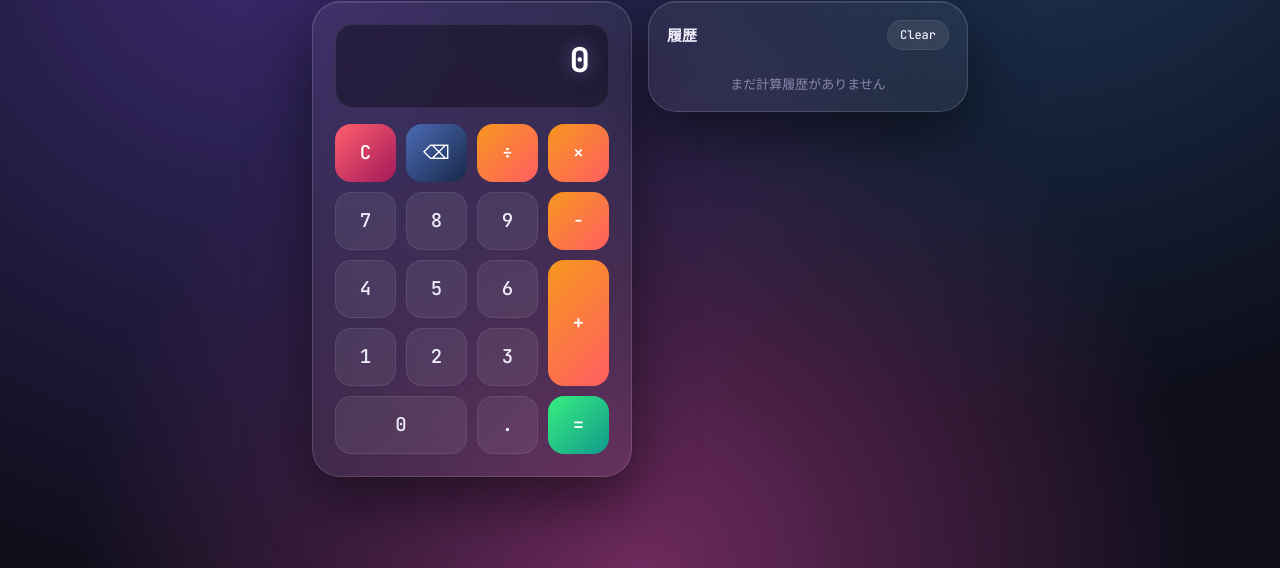
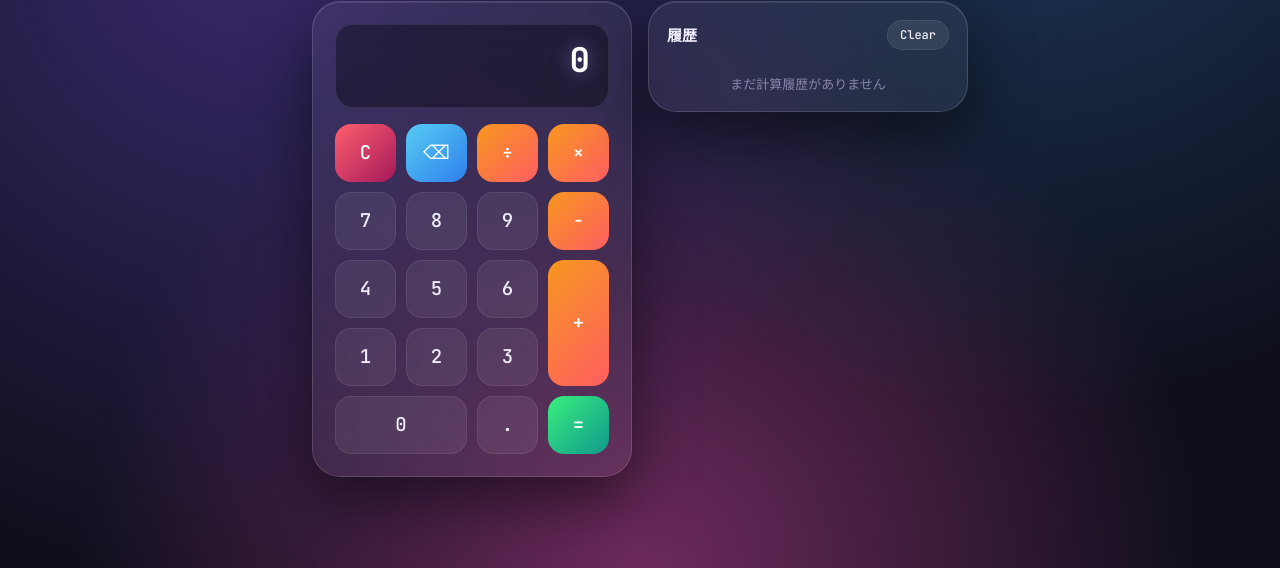
Before and after one commit to TOUGHlllGUMI/python-calculator-practice, a plain HTML site: page index.html in a window 1280 px wide. Shown: the part 232-800 px from the top of the page. Drawn offline with Linux system fonts and the light colour scheme.

Commit message:
Use a brighter blue for the backspace button

```diff
--- a/index.html
+++ b/index.html
@@ -110,7 +110,7 @@
   }
 
   button.backspace {
-    background: linear-gradient(135deg, #4b6cb7, #182848);
+    background: linear-gradient(135deg, #56ccf2, #2f80ed);
     color: #ffffff;
     border: none;
   }
```
